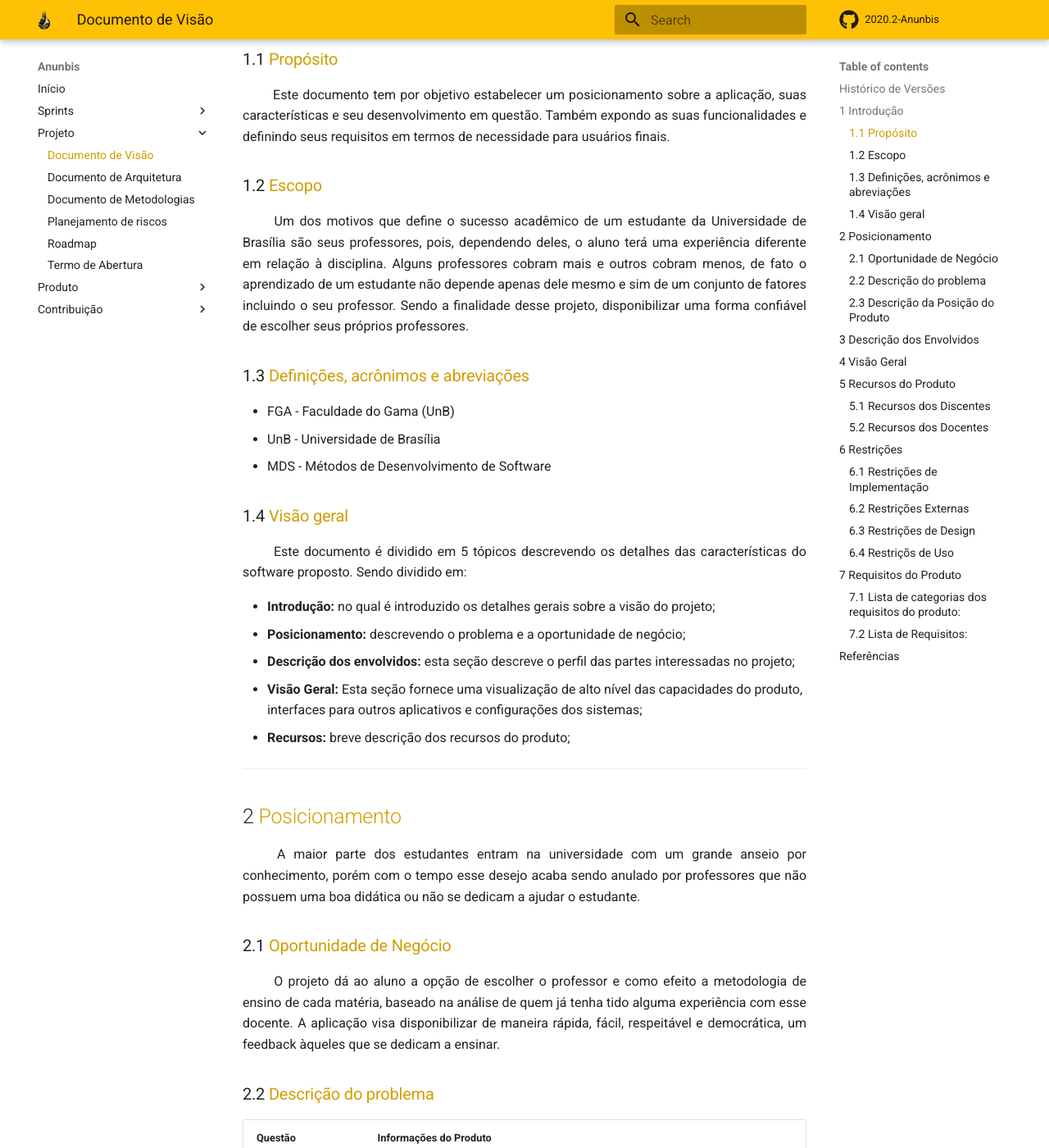
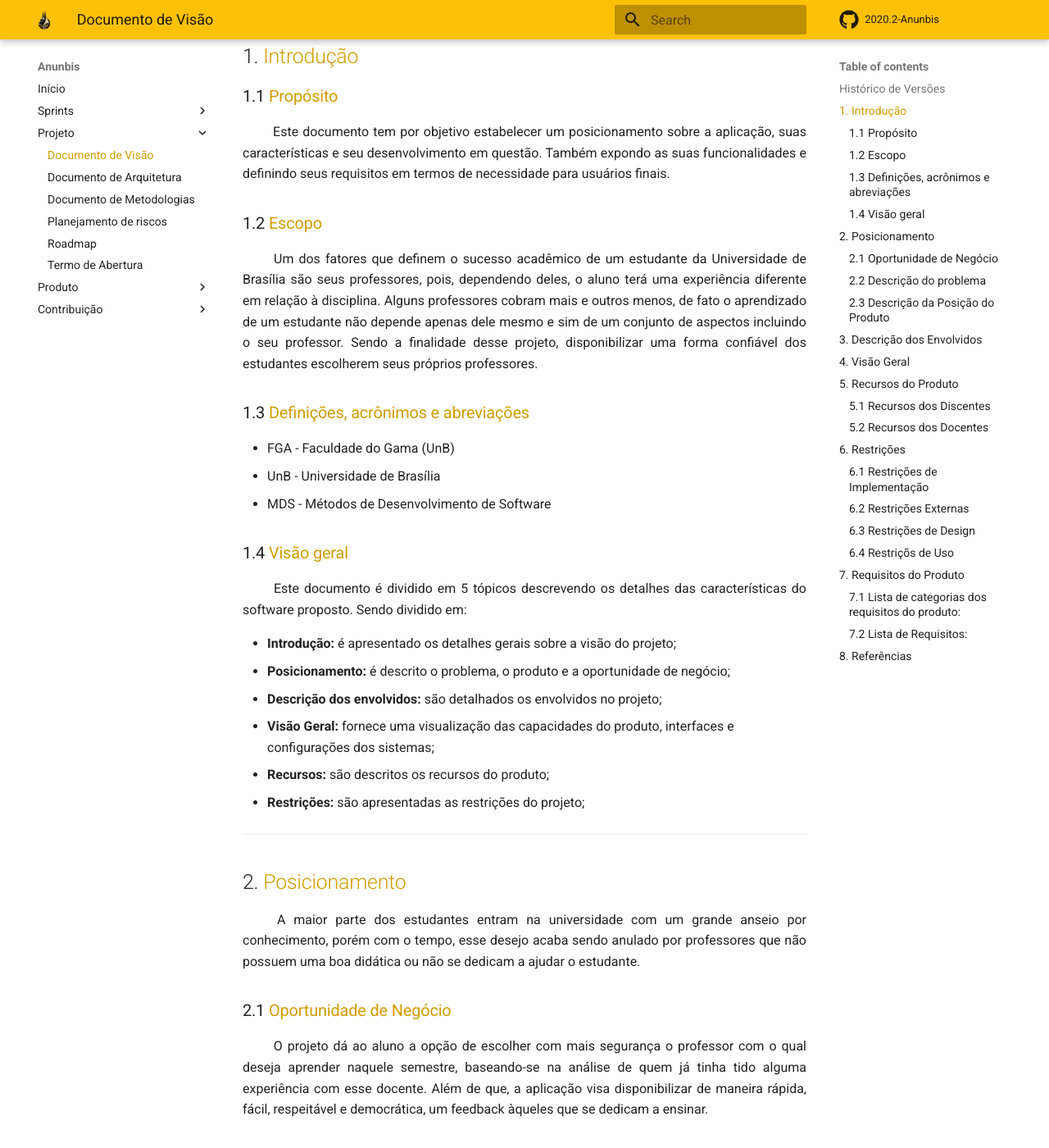
Before and after one commit to fga-eps-mds/2020.2-Anunbis, an MkDocs documentation site: the page built from docs/documentacao/documento-de-visao.md, in a window 1280 px wide and 1400 px high, scrolled down 418 px. Shown: the whole window at 82% size. Built offline with MkDocs 1.6.1 and Material for MkDocs 9.7.7, drawn with Linux system fonts in a browser that asks for light colours; comment, search, counter and statistics services are not loaded; some of the changed text lies outside the part shown.

Commit message:
(#116) Atualizando conteúdo do documento de visão

```diff
--- a/docs/documentacao/documento-de-visao.md
+++ b/docs/documentacao/documento-de-visao.md
@@ -14,7 +15,7 @@ Data|Versão|Descrição|Autor
 
 ### 1.2 <a name="1_2">Escopo</a>
 
-<p align="justify"> &emsp;&emsp; Um dos motivos que define o sucesso acadêmico de um estudante da Universidade de Brasília são seus professores, pois, dependendo deles, o aluno terá uma experiência diferente em relação à disciplina. Alguns professores cobram mais e outros cobram menos, de fato o aprendizado de um estudante não depende apenas dele mesmo e sim de um conjunto de fatores incluindo o seu professor. Sendo a finalidade desse projeto, disponibilizar uma forma confiável de escolher seus próprios professores.</p>
+<p align="justify"> &emsp;&emsp; Um dos fatores que definem o sucesso acadêmico de um estudante da Universidade de Brasília são seus professores, pois, dependendo deles, o aluno terá uma experiência diferente em relação à disciplina. Alguns professores cobram mais e outros menos, de fato o aprendizado de um estudante não depende apenas dele mesmo e sim de um conjunto de aspectos incluindo o seu professor. Sendo a finalidade desse projeto, disponibilizar uma forma confiável dos estudantes escolherem seus próprios professores.</p>
 
 ### 1.3 <a name=1_3>Definições, acrônimos e abreviações</a>
 
@@ -26,20 +27,20 @@ Data|Versão|Descrição|Autor
 <p align="justify"> &emsp;&emsp; Este documento é dividido em 5 tópicos descrevendo os detalhes das características do software proposto.
 Sendo dividido em:</p>
 
-* **Introdução:** no qual é introduzido os detalhes gerais sobre a visão do projeto;
-* **Posicionamento:** descrevendo o problema e a oportunidade de negócio;
-* **Descrição dos envolvidos:** esta seção descreve o perfil das partes interessadas no projeto;
-* **Visão Geral:** Esta seção fornece uma visualização de alto nível das capacidades do produto, interfaces para outros aplicativos e configurações dos sistemas;
-* **Recursos:** breve descrição dos recursos do produto;
-
+* **Introdução:** é apresentado os detalhes gerais sobre a visão do projeto;
+* **Posicionamento:** é descrito o problema, o produto e a oportunidade de negócio;
+* **Descrição dos envolvidos:**  são detalhados os envolvidos no projeto;
+* **Visão Geral:** fornece uma visualização das capacidades do produto, interfaces e configurações dos sistemas;
+* **Recursos:** são descritos os recursos do produto;
+* **Restrições:** são apresentadas as restrições do projeto;
 ___
 
-## 2 <a name="2">Posicionamento</a>
-<p align="justify">&emsp;&emsp; A maior parte dos estudantes entram na universidade com um grande anseio por conhecimento, porém com o tempo esse desejo acaba sendo anulado por professores que não possuem uma boa didática ou não se dedicam a ajudar o estudante.</p>
+## 2. <a name="2">Posicionamento</a>
+<p align="justify">&emsp;&emsp; A maior parte dos estudantes entram na universidade com um grande anseio por conhecimento, porém com o tempo, esse desejo acaba sendo anulado por professores que não possuem uma boa didática ou não se dedicam a ajudar o estudante.</p>
 
 ### 2.1 <a name="2_1">Oportunidade de Negócio</a>
 
-<p align="justify">&emsp;&emsp; O projeto dá ao aluno a opção de escolher o professor e como efeito a metodologia de ensino de cada matéria, baseado na análise de quem já tenha tido alguma experiência com esse docente. A aplicação visa disponibilizar de maneira rápida, fácil, respeitável e democrática, um feedback àqueles que se dedicam a ensinar.</p>
+<p align="justify">&emsp;&emsp; O projeto dá ao aluno a opção de escolher com mais segurança o professor com o qual deseja aprender naquele semestre, baseando-se na análise de quem já tinha tido alguma experiência com esse docente. Além de que, a aplicação visa disponibilizar de maneira rápida, fácil, respeitável e democrática, um feedback àqueles que se dedicam a ensinar.</p>
 
 ### 2.2 <a name="2_2">Descrição do problema</a>
 
@@ -55,18 +56,18 @@ ___
 <p align="justify">&emsp;&emsp;A aplicação, quando desenvolvida, se posicionará no mercado como uma aplicação web que pode ser usada facilmente em navegadores mobile proporcionando uma experiência muito parecida a de um app nativo. Isso proporciona que os alunos troquem experiências de suas disciplinas realizadas de forma eficiente e rápida, possibilitando que os alunos encontrem metodologias de ensino compatíveis com si mesmo.</p>
 
 
-## 3 <a name="3">Descrição dos Envolvidos</a>
+## 3. <a name="3">Descrição dos Envolvidos</a>
 
 |**Nome**|**Descrição**|
 |:-|:-|
 | Estudantes da UnB| Estudantes procurando um bom professor ou metodologia. |
 |Professores da UnB| Professores com desejo de melhorar a própria avaliação. |
 
-## 4 <a name="4">Visão Geral</a>
+## 4. <a name="4">Visão Geral</a>
 <p align="justify"> &emsp;&emsp; A aplicação tem como objetivo criar um ambiente específico para que haja uma troca de informações entre os alunos da UnB a respeito dos professores e suas metodologias de ensino, tornando viável que qualquer aluno possa escrever suas próprias avaliações de maneira anônima e ler as avaliações feitas por outros alunos.
 </p>
 
-## 5 <a name="5">Recursos do Produto</a>
+## 5. <a name="5">Recursos do Produto</a>
 
 ### 5.1 <a name="5.1">Recursos dos Discentes</a>
 
@@ -88,7 +89,7 @@ ___
 * Visualizar a sua pontuação na aplicação.
 * Denunciar avaliações feitas por alunos;
 
-## 6 <a name="6">Restrições</a>
+## 6. <a name="6">Restrições</a>
 
 ### 6.1 <a name="6.1">Restrições de Implementação</a>
 
@@ -103,7 +104,7 @@ ___
 ### 6.4 <a name="6.4">Restriçõs de Uso</a>
 <p align="justify"> &emsp;&emsp;É necessário que os usuários (a comunidade acadêmica) tenha acesso à um computador ou smartphone com acesso à internet para usar todos os recursos da aplicação.</p>
 
-## 7 <a name="7">Requisitos do Produto</a>
+## 7. <a name="7">Requisitos do Produto</a>
 
 ### 7.1 <a name="7.1">Lista de categorias dos requisitos do produto:</a>
 
@@ -129,7 +130,7 @@ ___
 | RF10| Permitir que o aluno pesquise professores e disciplinas| Alta|
 | RF11| Exibir ao aluno quantidade de pessoas que concordam e discordam dos seus comentários, no total| Baixa|
 
-## Referências
+## 8. Referências
 
 CARVALHO, Durval; et al. Documento de Visão - Acacia. Disponível em: <https://fga-eps-mds.github.io/2019.2-Acacia/#/vision_documents>. Acesso em: 04 mar 2021.
 
```
Also changed, not shown: other parts of docs/documentacao/documento-de-visao.md (+2 -1 lines).
